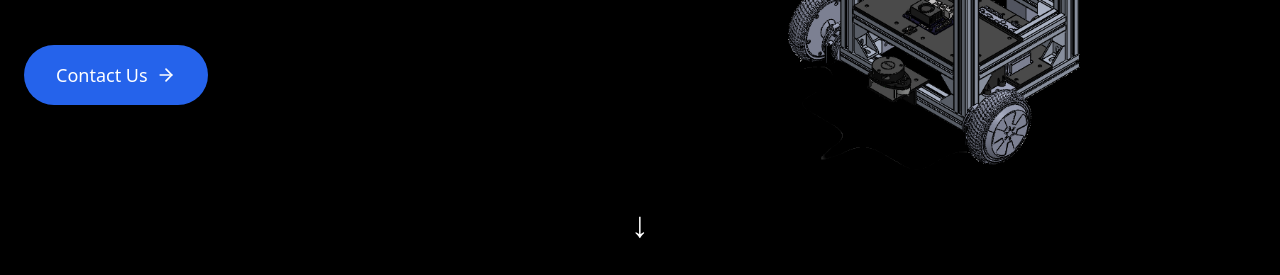
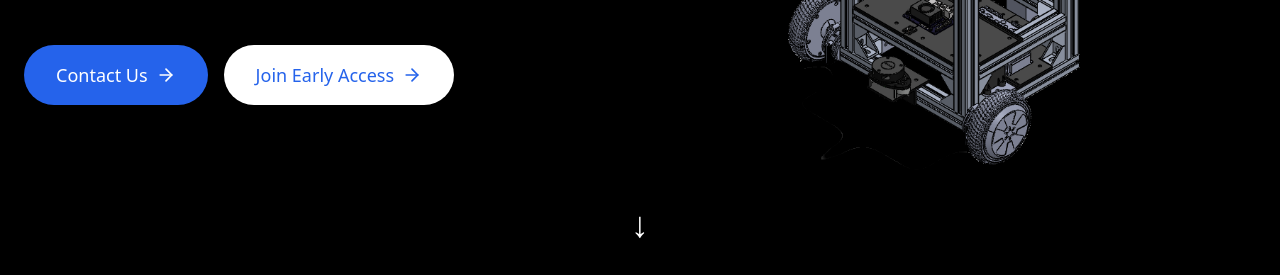
Before and after one commit to ariwasch/3E8_website, a plain HTML site: page index.html in a window 1280 px wide. Shown: the part 525-800 px from the top of the page. Drawn offline with nearby package versions, Linux system fonts and the light colour scheme.

Commit message:
early access

```diff
--- a/index.html
+++ b/index.html
@@ -70,10 +70,16 @@
                     <p class="text-lg md:text-xl mb-12 text-gray-300 max-w-3xl">
                         Semi-humanoid robot with AI capabilities to automate tasks and address labor shortages across industries.
                     </p>
-                    <a href="mailto:team@3e8robotics.com" class="bg-blue-600 hover:bg-blue-700 text-white transition-colors text-lg px-8 py-4 rounded-full inline-flex items-center">
-                        Contact Us
-                        <i data-lucide="arrow-right" class="ml-2 h-5 w-5"></i>
-                    </a>
+                    <div class="flex flex-col sm:flex-row gap-4">
+                        <a href="mailto:team@3e8robotics.com" class="bg-blue-600 hover:bg-blue-700 text-white transition-colors text-lg px-8 py-4 rounded-full inline-flex items-center justify-center">
+                            Contact Us
+                            <i data-lucide="arrow-right" class="ml-2 h-5 w-5"></i>
+                        </a>
+                        <a href="https://3e8robotics.com/cleaning" class="bg-white hover:bg-gray-100 text-blue-600 transition-colors text-lg px-8 py-4 rounded-full inline-flex items-center justify-center">
+                            Join Early Access
+                            <i data-lucide="arrow-right" class="ml-2 h-5 w-5"></i>
+                        </a>
+                    </div>
                 </div>
                 <div class="md:w-1/2 flex justify-center mt-12 md:mt-0">
                     <div class="relative w-96 h-96 md:w-[600px] md:h-[600px]">
```
